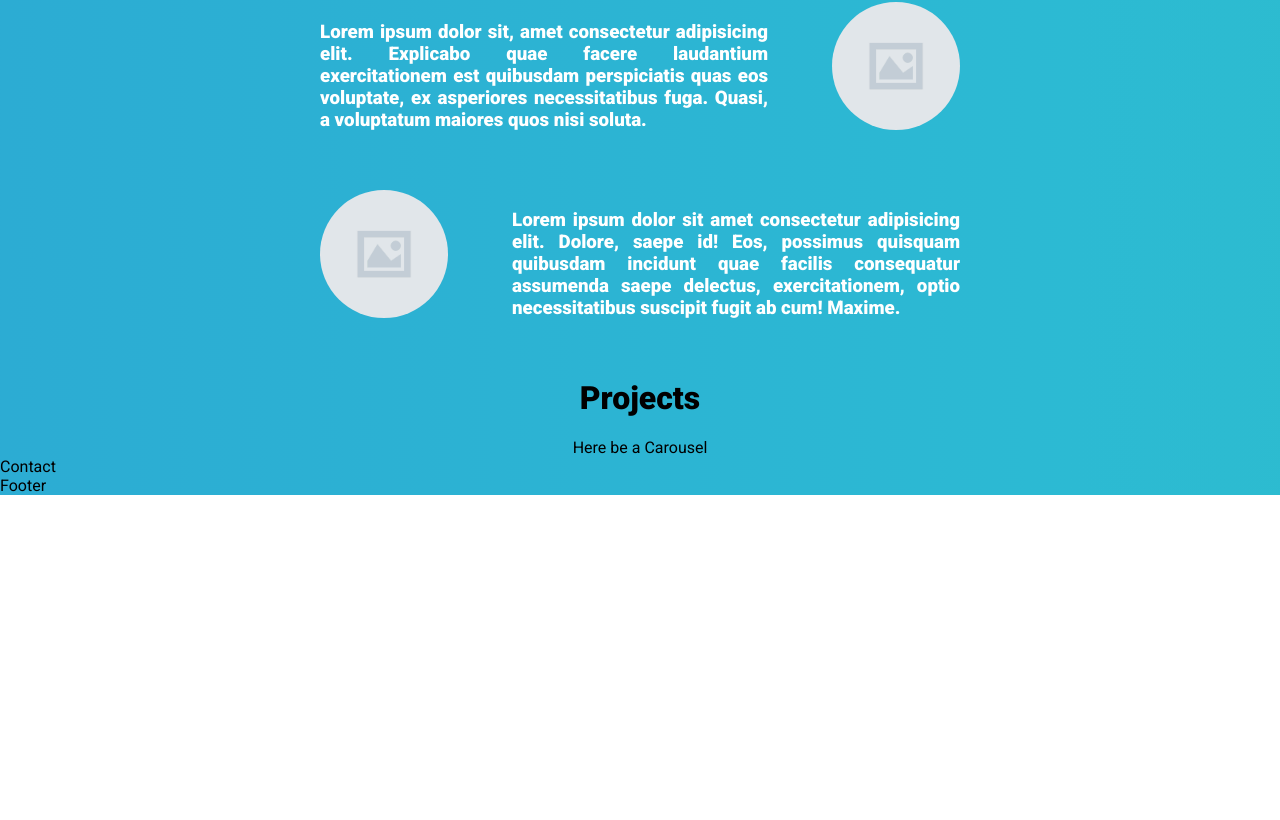
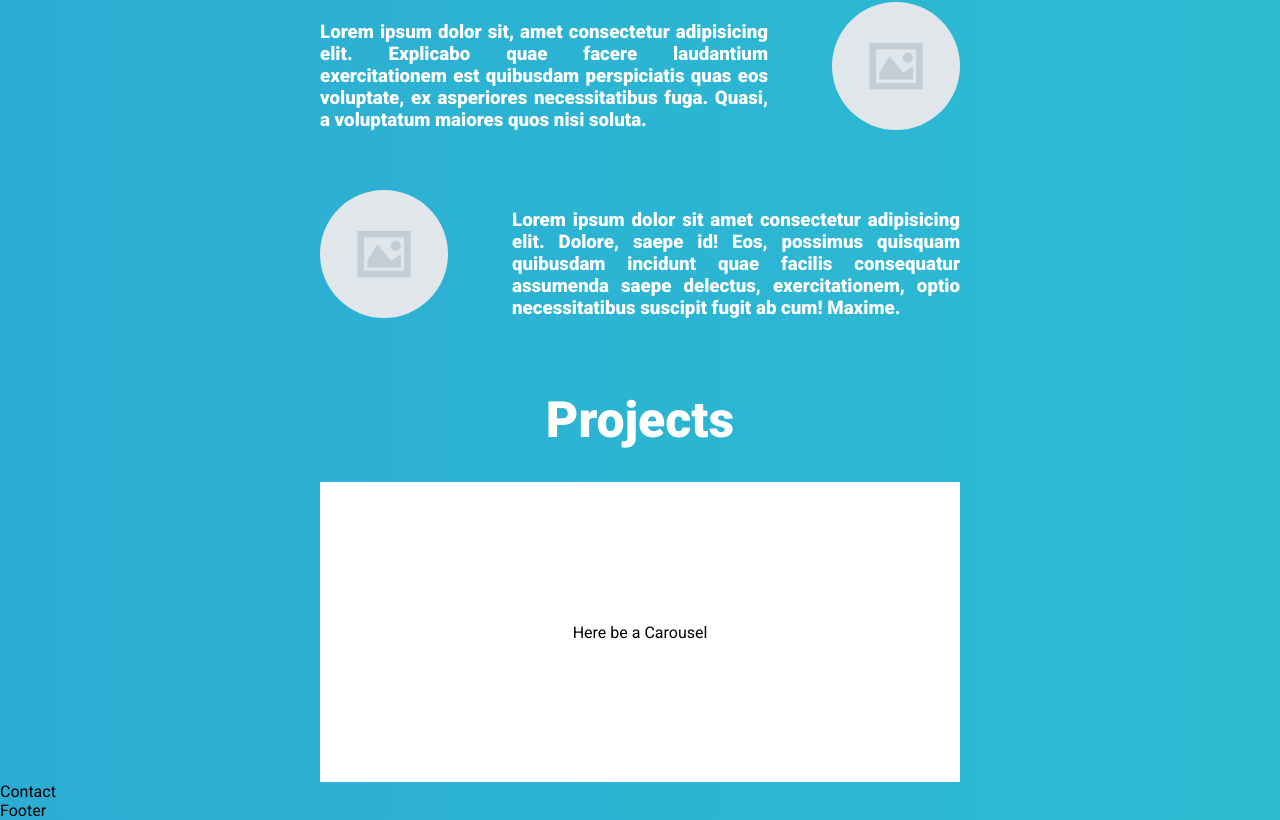
Before and after one commit to NovumChaldea/persona, a React (Create React App) app: page / in a window 1280 px wide. Shown: the part 507-1327 px from the top of the page. Before the commit the page ends 1002 px from the top, so only its background shows below. Built offline with nearby package versions, Linux system fonts and the light colour scheme.

Commit message:
First style structure in carousel

```diff
--- a/src/components/Carousel.jsx
+++ b/src/components/Carousel.jsx
@@ -5,10 +5,9 @@ const Carousel = () => {
   return (
     <Fragment>
       <div className={styles.container}>
-        <h1>Projects</h1>
-        <div>Here be a Carousel</div>
+        <h1 className={styles.title}>Projects</h1>
+        <div className={styles.carouselContainer}>Here be a Carousel</div>
       </div>
-
     </Fragment>
   )
 }
--- a/src/styles/Carousel.module.css
+++ b/src/styles/Carousel.module.css
@@ -4,3 +4,17 @@
     justify-content: center;
     align-items: center;
 }
+
+.title{
+    color: white;
+    font-size: 50px
+}
+
+.carouselContainer{
+    display: flex;
+    justify-content: center;
+    align-items: center;
+    background-color: white;
+    width: 50%;
+    height: 300px;
+}
```
